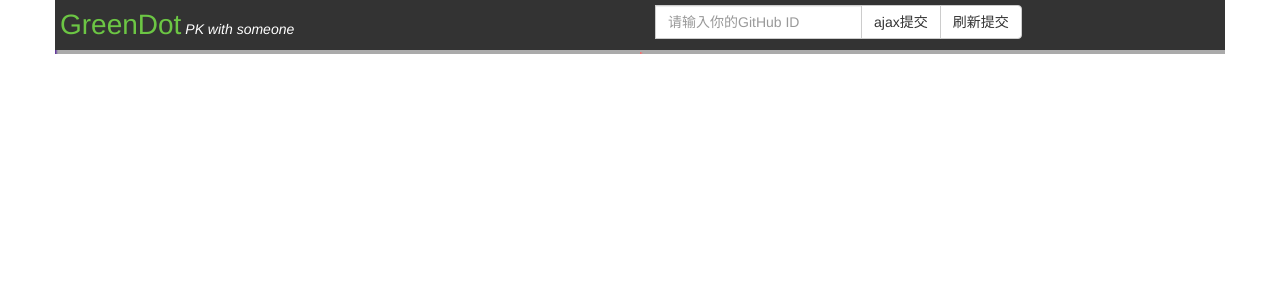
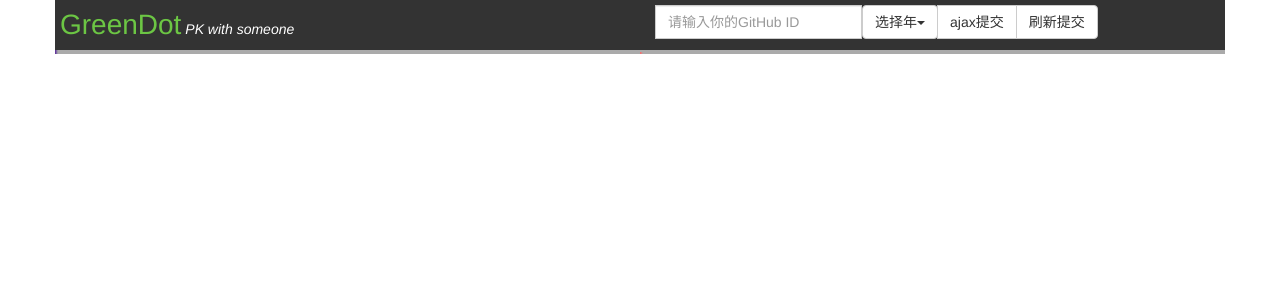
Before and after one commit to imgss/greenDot, a Node server app: page / in a window 1280 px wide. Shown: the top 300 px of the page. Run offline with Node 20, Linux system fonts and the light colour scheme; some libraries are stand-ins or nearby versions.

Commit message:
加入年份选择

```diff
--- a/getData.js
+++ b/getData.js
@@ -31,7 +31,7 @@ function getData(user) {
                 }
                 weekDatas = _.chunk(dayDatas, 7);
                 dayDatas = _.filter(dayDatas, function(o) { //过滤出2016年的数据
-                    return (o.date.split('-'))[0] == '2016';
+                    return (o.date.split('-'))[0] == '2017';
                 })
                 monthDatas = _.groupBy(dayDatas, function(o) {
                     return (o.date.split('-'))[1];
--- a/public/css/style.css
+++ b/public/css/style.css
@@ -27,3 +27,8 @@
         list-style-type: none;
         border-left: #f66 3px solid
     }
+
+    li:hover{
+        background-color:rgb(38, 66, 221);
+        color:#fff
+    }
--- a/views/index.jade
+++ b/views/index.jade
@@ -9,6 +9,7 @@ html
     title greenDot
     script(src='/js/Chart.min.js')
     script(src='//cdn.bootcss.com/jquery/3.1.1/jquery.min.js')
+    script(src='https://cdn.bootcss.com/bootstrap/3.1.0/js/dropdown.min.js')
   body
   div.container(style='padding:5px; background-color:rgba(0,0,0,0.8);')
     div.row
@@ -20,7 +21,14 @@ html
         div.input-group#single
           label(class="sr-only" for="user") 搜索用户
           input(id='user' type='text' placeholder='请输入你的GitHub ID' class='form-control')
-          span.input-group-btn
+          div.input-group-btn
+            button(id='year' type="button" class="btn btn-default dropdown-toggle" data-toggle="dropdown" )
+              选择年
+              span.caret
+            ul.dropdown-menu
+              li 2017
+              li 2016
+          div.input-group-btn
             button(id='ajax' type="button" class="btn btn-default") ajax提交
             button(id='newpage' type="button" class="btn btn-default") 刷新提交
         div.input-group#vs
```
Also changed, not shown: public/js/page.js (added), 1 other file.
